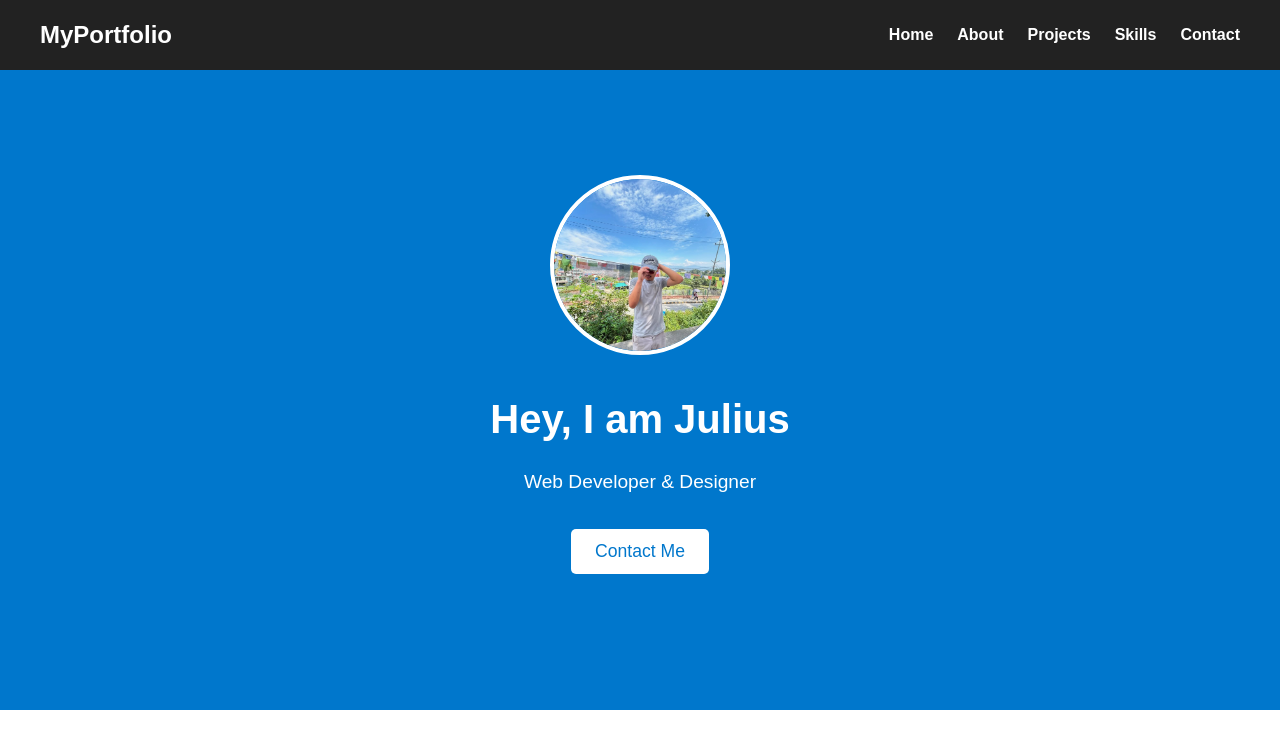
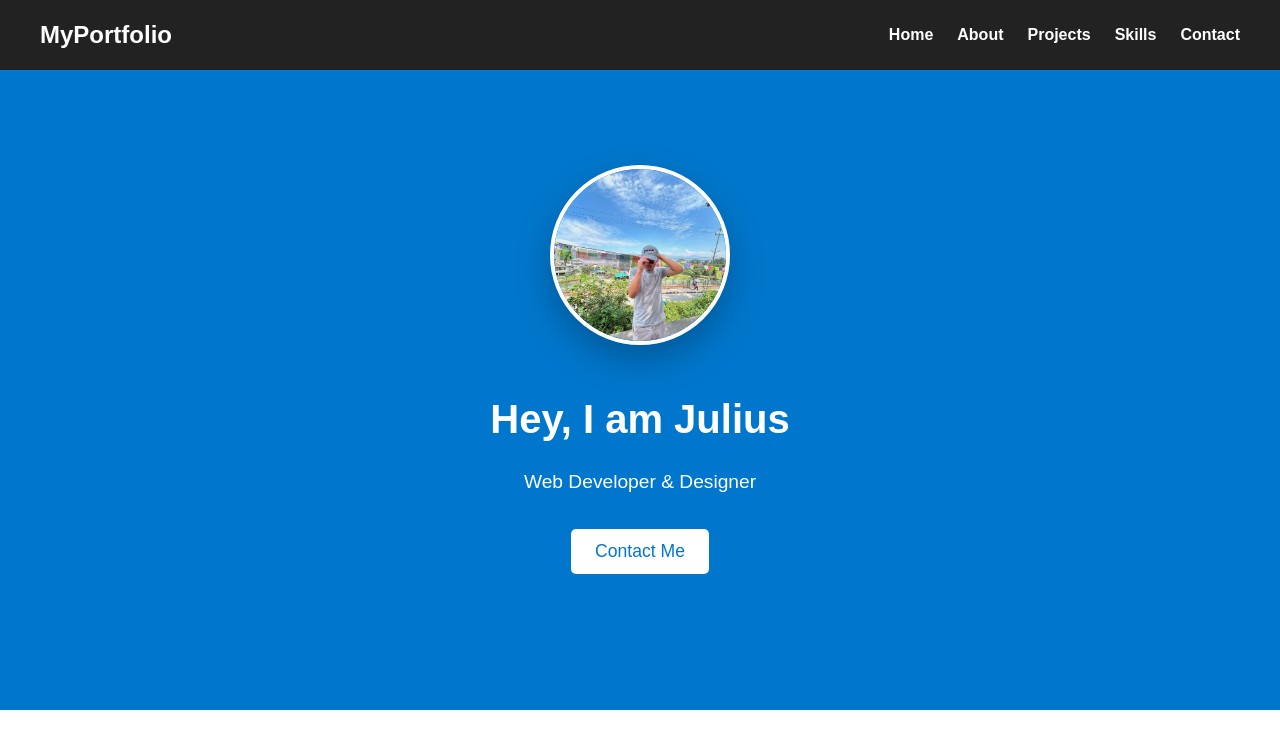
Before and after one commit to Julius-Moktan/My-portfolio, a plain HTML site: page index.html in a window 1280 px wide. Shown: the top 755 px of the page. Drawn offline with Linux system fonts and the light colour scheme.

Commit message:
Update index.html

```diff
--- a/index.html
+++ b/index.html
@@ -35,6 +35,8 @@
       border-radius: 50%;
       object-fit: cover;
       border: 4px solid white;
+      transform: translateY(-10px);
+     box-shadow: 0 15px 35px rgba(0,0,0,0.25);
     }
 
     .hero h1 {
```
